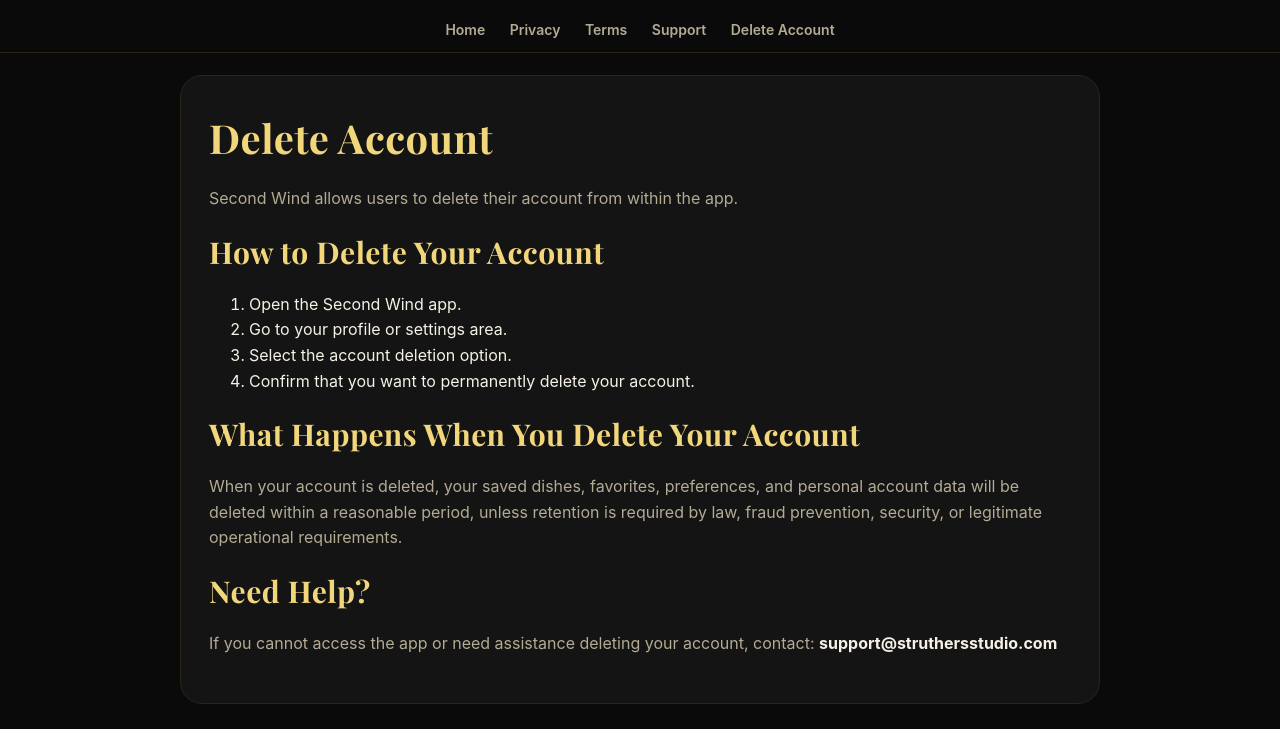
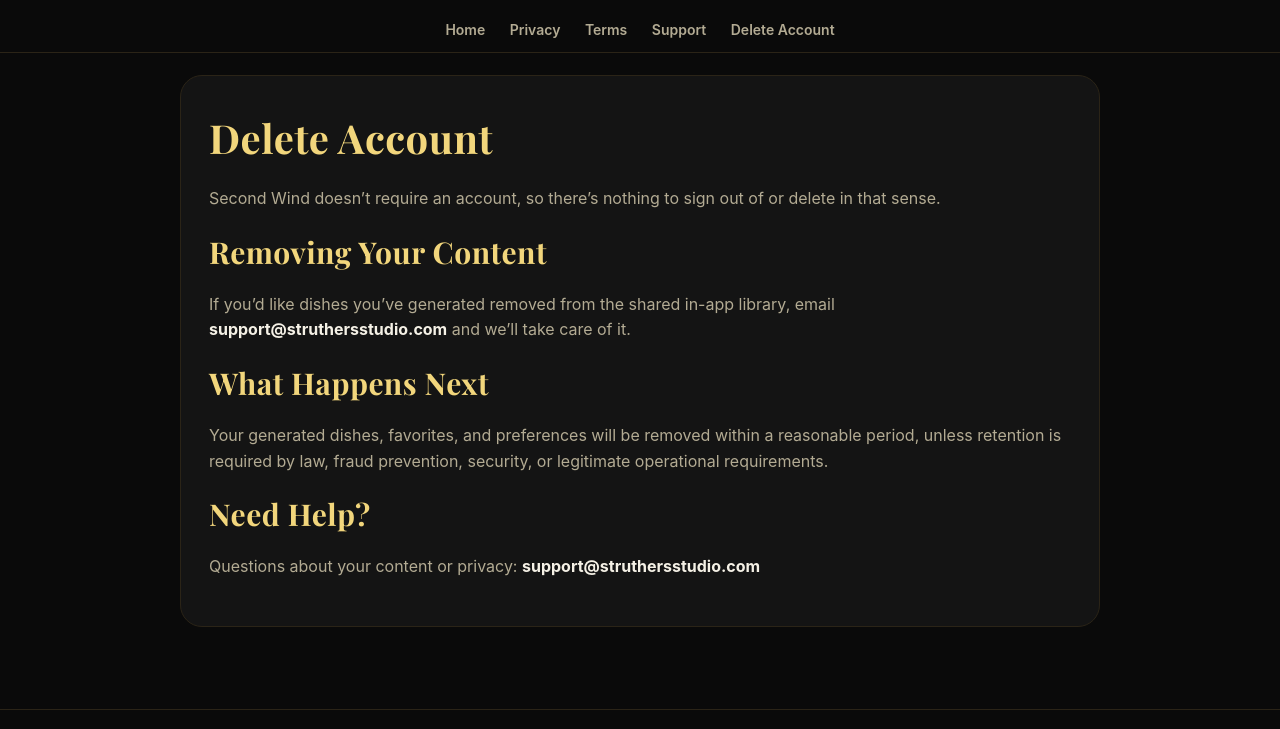
Before and after one commit to strutrr0-blumaniac/second-wind-site, a plain HTML site: page delete-account.html in a window 1280 px wide. Shown: the part 71-800 px from the top of the page. Drawn offline with nearby package versions, Linux system fonts and the light colour scheme.

Commit message:
Align privacy/terms with the real app: no accounts, no email/analytics/crash collection; disclose shared dish library

```diff
--- a/delete-account.html
+++ b/delete-account.html
@@ -4,7 +4,7 @@
   <meta charset="utf-8">
   <meta name="viewport" content="width=device-width, initial-scale=1">
   <title>Delete Account | Second Wind</title>
-  <meta name="description" content="How to delete your Second Wind account.">
+  <meta name="description" content="How to request removal of your Second Wind content.">
   <link rel="icon" href="logo.png">
   <link rel="preconnect" href="https://fonts.googleapis.com">
   <link href="https://fonts.googleapis.com/css2?family=Playfair+Display:wght@500;700;800&display=swap" rel="stylesheet">
@@ -27,16 +27,16 @@
 
 <main><section class="card">
 <h1 class="page-title">Delete Account</h1>
-<p>Second Wind allows users to delete their account from within the app.</p>
+<p>Second Wind doesn&rsquo;t require an account, so there&rsquo;s nothing to sign out of or delete in that sense.</p>
 
-<h2>How to Delete Your Account</h2>
-<ol><li>Open the Second Wind app.</li><li>Go to your profile or settings area.</li><li>Select the account deletion option.</li><li>Confirm that you want to permanently delete your account.</li></ol>
+<h2>Removing Your Content</h2>
+<p>If you&rsquo;d like dishes you&rsquo;ve generated removed from the shared in-app library, email <strong>support@struthersstudio.com</strong> and we&rsquo;ll take care of it.</p>
 
-<h2>What Happens When You Delete Your Account</h2>
-<p>When your account is deleted, your saved dishes, favorites, preferences, and personal account data will be deleted within a reasonable period, unless retention is required by law, fraud prevention, security, or legitimate operational requirements.</p>
+<h2>What Happens Next</h2>
+<p>Your generated dishes, favorites, and preferences will be removed within a reasonable period, unless retention is required by law, fraud prevention, security, or legitimate operational requirements.</p>
 
 <h2>Need Help?</h2>
-<p>If you cannot access the app or need assistance deleting your account, contact: <strong>support@struthersstudio.com</strong></p>
+<p>Questions about your content or privacy: <strong>support@struthersstudio.com</strong></p>
 </section></main>
 
 <footer class="footer">
```
Also changed, not shown: privacy.html (+4 -4 lines), support.html (+1 -1 lines), terms.html (+2 -2 lines).
